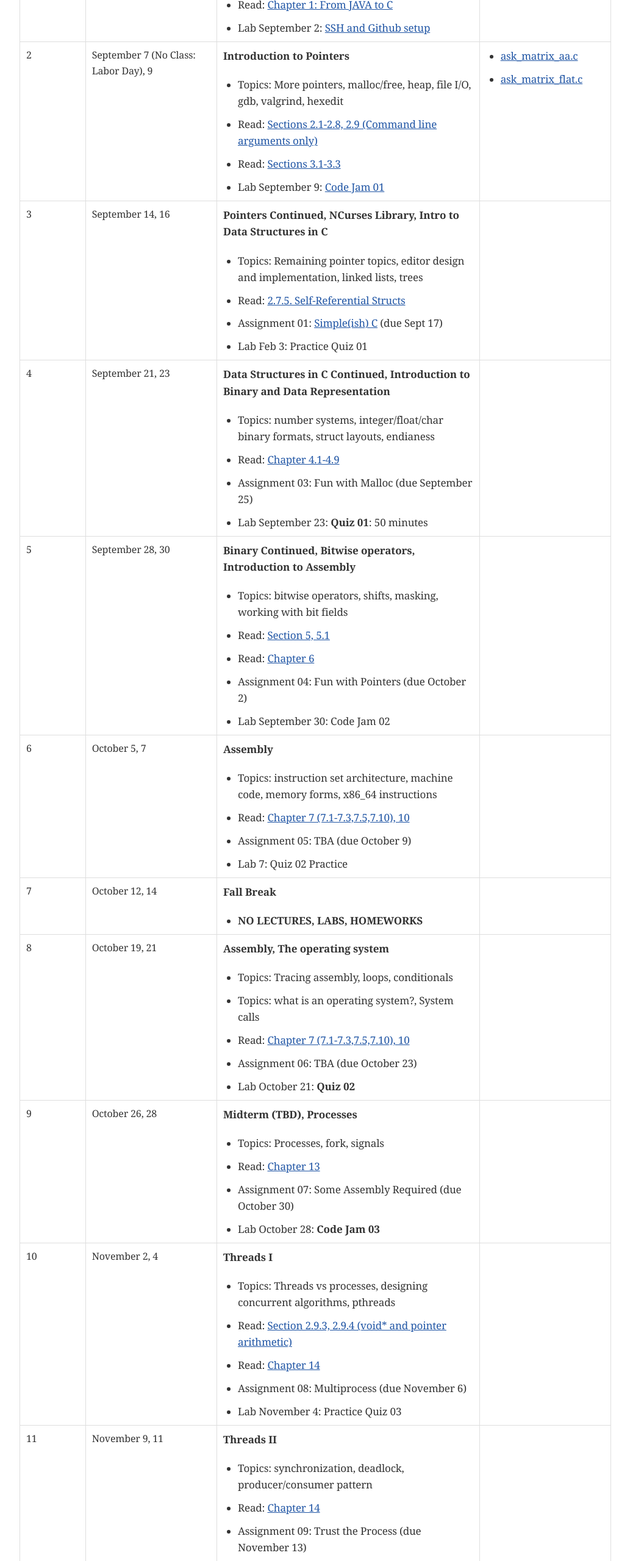
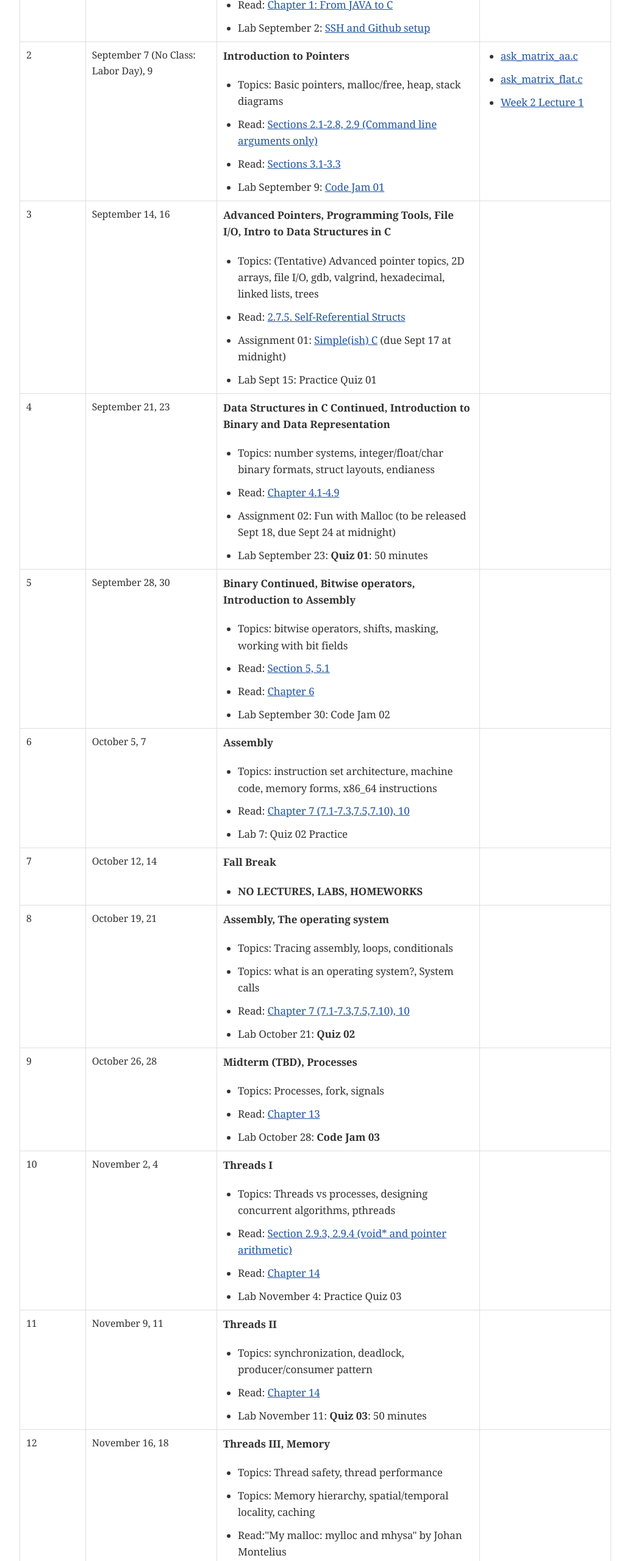
Before and after one commit to BrynMawr-CS223-F26/website, a plain HTML site: page schedule.html in a window 1280 px wide. Shown: the part 220-2780 px from the top of the page at 61% size, without its empty margins (123-1156 px from the left). Drawn offline with Linux system fonts and the light colour scheme; a web font is replaced by a local one.

Commit message:
schedule cleanup

```diff
--- a/schedule.html
+++ b/schedule.html
@@ -499,7 +499,7 @@ body.book #toc,body.book #preamble,body.book h1.sect0,body.book .sect1>h2{page-b
 <div class="ulist">
 <ul>
 <li>
-<p>Topics: More pointers, malloc/free, heap, file I/O, gdb, valgrind, hexedit</p>
+<p>Topics: Basic pointers, malloc/free, heap, stack diagrams</p>
 </li>
 <li>
 <p>Read: <a href="https://diveintosystems.org/singlepage/#_a_deeper_dive_into_c_programming">Sections 2.1-2.8, 2.9 (Command line arguments only)</a></p>
@@ -520,6 +520,9 @@ body.book #toc,body.book #preamble,body.book h1.sect0,body.book .sect1>h2{page-b
 <li>
 <p><a href="lectures/ask_matrix_flat.c">ask_matrix_flat.c</a></p>
 </li>
+<li>
+<p><a href="assts/week2lecture1.pdf">Week 2 Lecture 1</a></p>
+</li>
 </ul>
 </div></div></td>
 </tr>
@@ -527,21 +530,21 @@ body.book #toc,body.book #preamble,body.book h1.sect0,body.book .sect1>h2{page-b
 <td class="tableblock halign-left valign-top"><p class="tableblock">3</p></td>
 <td class="tableblock halign-left valign-top"><p class="tableblock">September 14, 16 <a id="week03"></a></p></td>
 <td class="tableblock halign-left valign-top"><div class="content"><div class="paragraph">
-<p><strong>Pointers Continued, NCurses Library, Intro to Data Structures in C</strong></p>
+<p><strong>Advanced Pointers, Programming Tools, File I/O, Intro to Data Structures in C</strong></p>
 </div>
 <div class="ulist">
 <ul>
 <li>
-<p>Topics: Remaining pointer topics, editor design and implementation, linked lists, trees</p>
+<p>Topics: (Tentative) Advanced pointer topics, 2D arrays, file I/O, gdb, valgrind, hexadecimal, linked lists, trees</p>
 </li>
 <li>
 <p>Read: <a href="https://diveintosystems.org/book/C2-C_depth/structs.html#_self_referential_structs">2.7.5. Self-Referential Structs</a></p>
 </li>
 <li>
-<p>Assignment 01: <a href="assts/asst01.html">Simple(ish) C</a> (due Sept 17)</p>
+<p>Assignment 01: <a href="assts/asst01.html">Simple(ish) C</a> (due Sept 17 at midnight)</p>
 </li>
 <li>
-<p>Lab Feb 3: Practice Quiz 01</p>
+<p>Lab Sept 15: Practice Quiz 01</p>
 </li>
 </ul>
 </div></div></td>
@@ -562,7 +565,7 @@ body.book #toc,body.book #preamble,body.book h1.sect0,body.book .sect1>h2{page-b
 <p>Read: <a href="https://diveintosystems.org/singlepage/#_binary_and_data_representation">Chapter 4.1-4.9</a></p>
 </li>
 <li>
-<p>Assignment 03: Fun with Malloc (due September 25)</p>
+<p>Assignment 02: Fun with Malloc (to be released Sept 18, due Sept 24 at midnight)</p>
 </li>
 <li>
 <p>Lab September 23: <strong>Quiz 01</strong>: 50 minutes</p>
@@ -589,9 +592,6 @@ body.book #toc,body.book #preamble,body.book h1.sect0,body.book .sect1>h2{page-b
 <p>Read: <a href="https://diveintosystems.org/singlepage/##_assembly_chapter">Chapter 6</a></p>
 </li>
 <li>
-<p>Assignment 04: Fun with Pointers (due October 2)</p>
-</li>
-<li>
 <p>Lab September 30: Code Jam 02</p>
 </li>
 </ul>
@@ -611,9 +611,6 @@ body.book #toc,body.book #preamble,body.book h1.sect0,body.book .sect1>h2{page-b
 </li>
 <li>
 <p>Read: <a href="https://diveintosystems.org/singlepage/#_x64_assembly_chapter">Chapter 7 (7.1-7.3,7.5,7.10), 10</a></p>
-</li>
-<li>
-<p>Assignment 05: TBA (due October 9)</p>
 </li>
 <li>
 <p>Lab 7: Quiz 02 Practice</p>
@@ -655,9 +652,6 @@ body.book #toc,body.book #preamble,body.book h1.sect0,body.book .sect1>h2{page-b
 <p>Read: <a href="https://diveintosystems.org/singlepage/#_x64_assembly_chapter">Chapter 7 (7.1-7.3,7.5,7.10), 10</a></p>
 </li>
 <li>
-<p>Assignment 06: TBA (due October 23)</p>
-</li>
-<li>
 <p>Lab October 21: <strong>Quiz 02</strong></p>
 </li>
 </ul>
@@ -677,9 +671,6 @@ body.book #toc,body.book #preamble,body.book h1.sect0,body.book .sect1>h2{page-b
 </li>
 <li>
 <p>Read: <a href="https://diveintosystems.org/singlepage/#_the_operating_system">Chapter 13</a></p>
-</li>
-<li>
-<p>Assignment 07: Some Assembly Required (due October 30)</p>
 </li>
 <li>
 <p>Lab October 28: <strong>Code Jam 03</strong></p>
@@ -706,9 +697,6 @@ body.book #toc,body.book #preamble,body.book h1.sect0,body.book .sect1>h2{page-b
 <p>Read: <a href="https://diveintosystems.org/singlepage/#_leveraging_shared_memory_in_the_multicore_era">Chapter 14</a></p>
 </li>
 <li>
-<p>Assignment 08: Multiprocess (due November 6)</p>
-</li>
-<li>
 <p>Lab November 4: Practice Quiz 03</p>
 </li>
 </ul>
@@ -728,9 +716,6 @@ body.book #toc,body.book #preamble,body.book h1.sect0,body.book .sect1>h2{page-b
 </li>
 <li>
 <p>Read: <a href="https://diveintosystems.org/singlepage/#_leveraging_shared_memory_in_the_multicore_era">Chapter 14</a></p>
-</li>
-<li>
-<p>Assignment 09: Trust the Process (due November 13)</p>
 </li>
 <li>
 <p>Lab November 11: <strong>Quiz 03</strong>: 50 minutes</p>
@@ -758,9 +743,6 @@ body.book #toc,body.book #preamble,body.book h1.sect0,body.book .sect1>h2{page-b
 </li>
 <li>
 <p>Read: <a href="https://diveintosystems.org/singlepage/#_storage_and_the_memory_hierarchy">Chapter 11.1-11.3</a></p>
-</li>
-<li>
-<p>Assignment 10: Multiprocess &amp; Multithread (due November 20)</p>
 </li>
 <li>
 <p>Lab November 18: <strong>Code Jam 04</strong></p>
@@ -802,9 +784,6 @@ body.book #toc,body.book #preamble,body.book h1.sect0,body.book .sect1>h2{page-b
 <p>Topics: Ownership and the Borrow Checker, Rust Abstractions Compared to C equivalents</p>
 </li>
 <li>
-<p>Assignment 11: Sync or Swim (due December 4)</p>
-</li>
-<li>
 <p>Lab December 2: <strong>Quiz 04</strong></p>
 </li>
 </ul>
@@ -835,9 +814,6 @@ body.book #toc,body.book #preamble,body.book h1.sect0,body.book .sect1>h2{page-b
 <p>Topics: Files + I/O, Threads, Shared State, Send / Sync, Final Review</p>
 </li>
 <li>
-<p>Assignment 12: Let&#8217;s Get Rusty (due December 11)</p>
-</li>
-<li>
 <p>Lab December 9: Final Review / Practice Final</p>
 </li>
 </ul>
@@ -855,7 +831,7 @@ body.book #toc,body.book #preamble,body.book h1.sect0,body.book .sect1>h2{page-b
 </div>
 <div id="footer">
 <div id="footer-text">
-Last updated 2026-09-11 13:51:41 -0400
+Last updated 2026-09-11 15:25:55 -0400
 </div>
 </div>
 </body>
```
Also changed, not shown: index.html (+9 -33 lines), 2 other files.
